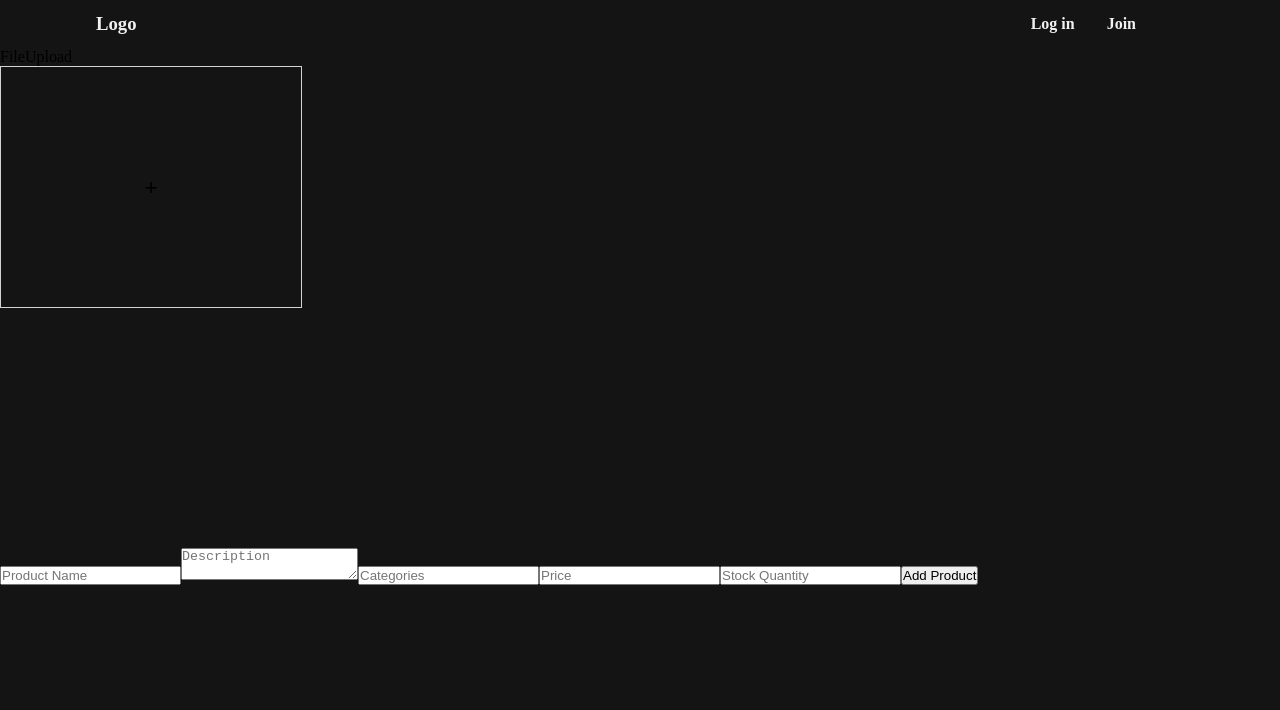
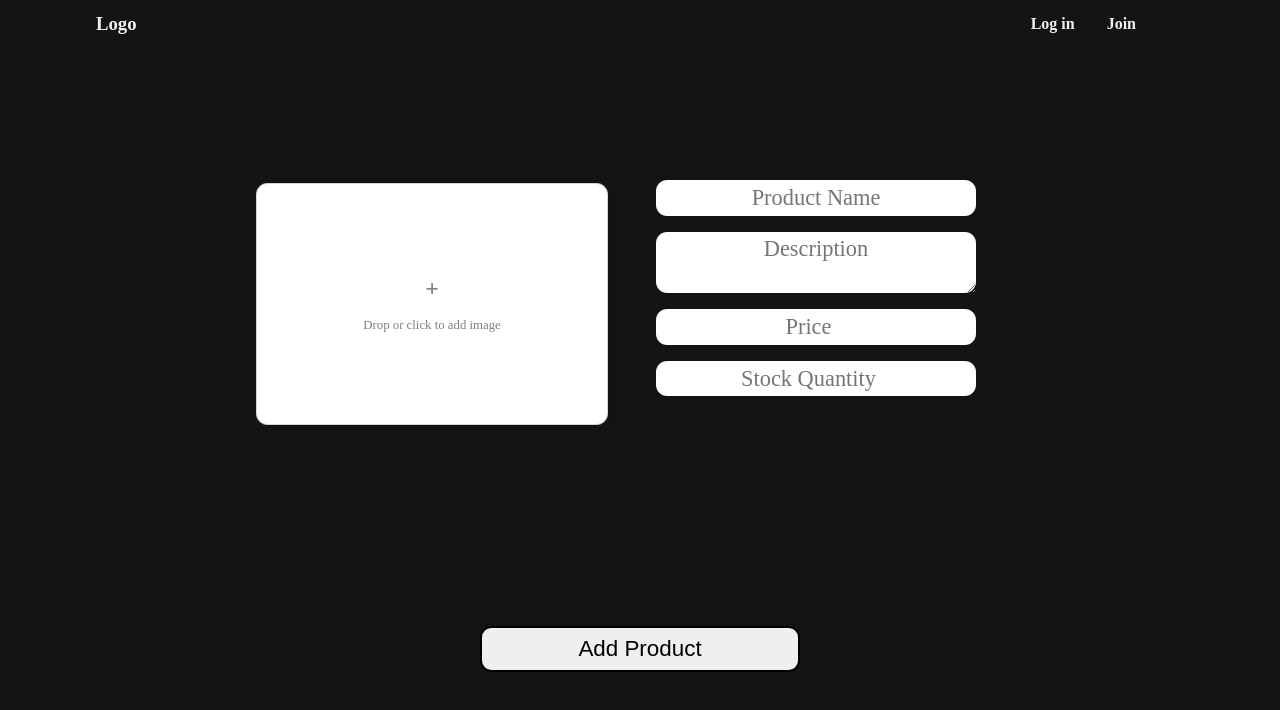
Before and after one commit to solkatt/fern, a React (Create React App) app in the folder client/: page /products/add in a window 1280 px wide. Shown: the top 710 px of the page. Built offline with nearby package versions, Linux system fonts and the light colour scheme; a web font is replaced by a local one.

Commit message:
Style Orders / Add Products

```diff
--- a/client/src/pages/UserDash/AddProduct.jsx
+++ b/client/src/pages/UserDash/AddProduct.jsx
@@ -4,6 +4,9 @@ import '../../style/pages/Products.scss'
 import '../../style/pages/PageLayout.scss'
 import UserContext from '../../context/UserContext';
 import FileUpload from '../../utils/FileUpload'
+import '../../style/Common.scss'
+
+
 class AddProduct extends Component {
     static contextType = UserContext;
 
@@ -121,19 +124,19 @@ class AddProduct extends Component {
                 <div className="page-content">
 
 
-                    <h2>
-                        {this.context.storeID}
-                    </h2>
+                 <div className='add-product-container'>
+
+                    <FileUpload refreshFunction={this.updateImages} />
                     <div className="add-product-form">
 
-                        <FileUpload refreshFunction={this.updateImages} />
-                        <input name="name" type="text" placeholder="Product Name" onChange={this.handleInputChange} />
-                        <textarea name="description" type="text" placeholder="Description" onChange={this.handleInputChange} />
-                        <input name="categories" type="text" placeholder="Categories" onChange={this.handleInputChange} />
-                        <input name="price" type="number" placeholder="Price" onChange={this.handleInputChange} />
-                        <input name="stock_quantity" type="number" placeholder="Stock Quantity" onChange={this.handleInputChange} />
-                        <button type="submit" onClick={this.handleSubmit}>Add Product</button>
+                        <input name="name" className='common-input' type="text" placeholder="Product Name" onChange={this.handleInputChange} />
+                        <textarea name="description" className='common-input' type="text" placeholder="Description" onChange={this.handleInputChange} />
+                        {/* <input name="categories" className='common-input' type="text" placeholder="Categories" onChange={this.handleInputChange} /> */}
+                        <input name="price" className='common-input' type="number" placeholder="Price" onChange={this.handleInputChange} />
+                        <input name="stock_quantity" className='common-input' type="number" placeholder="Stock Quantity" onChange={this.handleInputChange} />
+                        <button type="submit" className='common-button' onClick={this.handleSubmit}>Add Product</button>
                     </div>
+                 </div>
 
 
 
--- a/client/src/pages/UserDash/Products.jsx
+++ b/client/src/pages/UserDash/Products.jsx
@@ -172,8 +172,9 @@ class Products extends Component {
 
             <div className="page-layout">
                 <div className="page-content">
+                <h2 className='page-title'>products</h2>
+
                     <div className="product-grid">
-                        <h2 className='page-title'>PRODUCTS</h2>
 
 
                         {isLoading ? <LoadingAnimation /> : this.displayProducts(products)}
--- a/client/src/style/Common.scss
+++ b/client/src/style/Common.scss
@@ -1,3 +1,4 @@
+@import './Variables.scss';
 
 .links {
 
@@ -17,7 +18,7 @@
 
 .green {
     // background: green;
-    background: linear-gradient(180deg, rgba(27,84,18,1) 0%, rgba(27,84,18,1) 100%);
+    background: linear-gradient(180deg, rgba(27, 84, 18, 1) 0%, rgba(27, 84, 18, 1) 100%);
 
 }
 
@@ -57,3 +58,106 @@
 
 
 }
+
+
+
+////////// INPUTS
+
+
+.common-input {
+    width: 20rem;
+    border-radius: .7rem;
+    border: none;
+    box-sizing: border-box;
+    padding: .3rem;
+    text-align: center;
+    margin-bottom: 1rem;
+    font-family: $h2-font;
+    font-size: 1.4rem;
+
+
+}
+
+
+
+//// BUTTON
+
+.common-button {
+    font-family: $title-font;
+    font-size: 1.4rem;
+    border: 2px solid black;
+    border-radius: .7rem;
+    width: 20rem;
+    padding: .5rem;
+
+    box-sizing: border-box;
+
+}
+
+
+////// FILE UPLOAD
+
+
+
+.fileupload-container {
+    height: 520px;
+    // background: red;
+    display: flex;
+    flex-direction: column;
+    justify-content: center;
+    align-items: center;
+
+
+
+
+
+
+}
+
+
+
+.fileupload-drop {
+
+            width: 350px;
+            height: 240px;
+            border: 1px solid lightgray;
+            border-radius: .7rem;
+            display: flex;
+            align-items: center;
+            justify-content: center;
+            flex-direction: column;
+            background: white;
+            box-shadow: 2px 2px 10px rgba(0,0,0,0.1);
+            z-index: 1;
+
+
+
+            h2 {
+                color: grey;
+            }
+            h4 {
+                color: grey;
+
+                margin-top: 1rem;
+                font-weight: 100;
+                font-size: .8rem;
+            }
+
+}
+
+
+.fileupload-image {
+
+    position: absolute;
+    left: 50%;
+    transform: translate(-50%, -40%);
+
+
+    min-width: 350px;
+    width: 350px;
+    z-index: 5;
+
+
+
+
+}
--- a/client/src/style/Landing.scss
+++ b/client/src/style/Landing.scss
@@ -48,17 +48,19 @@
             height: 50px;
             border: 3px solid $fern-yellow;
             border-radius: 2.5rem;
-            background: none;
+            background: $fern-black;
             font-family: $title-font;
             font-size: $title-button;
             color: $fern-yellow;
 
             margin-top: 3rem;
-
+            transition: all .3s ease-in-out;
 
             &:hover {
                 background: $fern-yellow;
-                color: $fern-green;
+                color: $fern-black;
+                transition: all .3s ease-in-out;
+
             }
         }
 
--- a/client/src/style/NavBar.scss
+++ b/client/src/style/NavBar.scss
@@ -15,14 +15,33 @@ nav {
     padding: 0 6rem;
 
 
+    .nav-link {
+        color: #f1f1f1;
+
+
+        &:hover {
+            color: $fern-yellow;
+            transition: all .2s ease-in-out;
+        }
+
+
+
+    }
 
     .nav-link-logout {
         color: white;
         text-decoration: none;
+
+        &:hover {
+            color: $fern-yellow;
+            transition: color .2s ease-in-out;
+
+        }
     }
+
     .nav-menu {
         display: flex;
-         padding: 0 2rem;
+        padding: 0 2rem;
 
 
 
--- a/client/src/style/Variables.scss
+++ b/client/src/style/Variables.scss
@@ -16,6 +16,8 @@ $fern-black:#141414;
 $title-font2: 'Playfair Display', serif;
 $title-font: 'fino-sans', sans-serif;
 $h2-font: 'broadsheet', serif;;
+$fern_font: 'lato', sans-serif;
+
 
 $title-jumbo: 12rem;
 $title-button: 1.5rem;
--- a/client/src/style/pages/AddProduct.scss
+++ b/client/src/style/pages/AddProduct.scss
@@ -1 +1,39 @@
 @import '../Variables.scss';
+
+
+
+.add-product-container {
+
+    background: $fern-black;
+    display: flex;
+    flex-direction: row;
+    justify-content: center;
+    align-items: center;
+    width: 100%;
+    height: 100%;
+
+
+    .add-product-form {
+        // width: 100%;
+        // background: red;
+        margin-top: 2rem;
+        height: 520px;
+        width: 26rem;
+        display: flex;
+        flex-direction: column;
+        // justify-content: center;
+        align-items: center;
+        // border: 2px solid black;
+
+        input {
+
+        }
+
+        button {
+        position: absolute;
+        left: 50%;
+        transform: translateX(-50%);
+        bottom: 8rem;
+        }
+    }
+}
--- a/client/src/style/pages/PageLayout.scss
+++ b/client/src/style/pages/PageLayout.scss
@@ -7,13 +7,27 @@
     padding-top: 3rem;
     box-sizing: border-box;
     height: 100%;
+    display: flex;
+    justify-content: center;
 
     .page-content {
         // background: #f2f2f2;
 
         height: 100%;
-        width: 100%;
+        width: 80%;
 
 
+
+
+        .page-title {
+            position: absolute;
+            left: 0;
+            bottom: 50%;
+            transform: translateY(50%);
+            font-size: 5rem;
+            color: $fern-yellow;
+            transform: rotate(-90deg);
+
+        }
     }
 }
--- a/client/src/style/pages/Products.scss
+++ b/client/src/style/pages/Products.scss
@@ -53,7 +53,6 @@
 
         .product-info-container {
 
-            height: 100%;
             width: 100%;
             padding: 1rem;
             box-sizing: border-box;
--- a/client/src/utils/FileUpload.js
+++ b/client/src/utils/FileUpload.js
@@ -2,6 +2,8 @@ import api from '../api'
 
 import React, { useState } from 'react'
 import Dropzone from 'react-dropzone'
+import '../style/Common.scss'
+
 
 function FileUpload(props) {
 
@@ -74,32 +76,24 @@ const onDelete = (image) => {
 
     return (
 
-        <div>
-            FileUpload
+        <div className='fileupload-container'>
             <Dropzone onDrop={onDrop} multiple={false} maxSize={8000000000} >
                 {({ getRootProps, getInputProps }) => (
-                    <div style={
-                        {
-                            width: '300px',
-                            height: '240px',
-                            border: '1px solid lightgray',
-                            display: 'flex',
-                            alignItems: 'center',
-                            justifyContent: 'center'
-                        }} {...getRootProps()}>
+                    <div className='fileupload-drop' {...getRootProps()}>
 
                         <input {...getInputProps()} />
                         <h2 > + </h2>
+                        <h4>Drop or click to add image</h4>
                     </div >
                 )}
             </Dropzone>
 
-            <div style={{ display: 'flex', width: '350px', height: '240px', overflowX: 'scroll' }}>
+            <div style={{ display: 'flex', alignItems: 'center', justifyContent: 'center', width: '350px', height: '240px', overflow: 'hidden' }}>
 
 
             {    Images.map((image, index) => (
                 <div onClick={() => onDelete(image)} key={index}>
-                    <img style={{minWidth: '300px', width: '300px', height: '240px' }} src={`${image}`} alt={`productImg-${index}`} key={index}/>
+                    <img className='fileupload-image' src={`${image}`} alt={`productImg-${index}`} key={index}/>
                 </div>
 
             ))}
```
Also changed, not shown: client/src/pages/UserDash/Orders.jsx (+8 -27 lines), client/src/style/pages/Orders.scss (added, +105 -0 lines), 1 other file (tests, documents, lock files or other folders).
